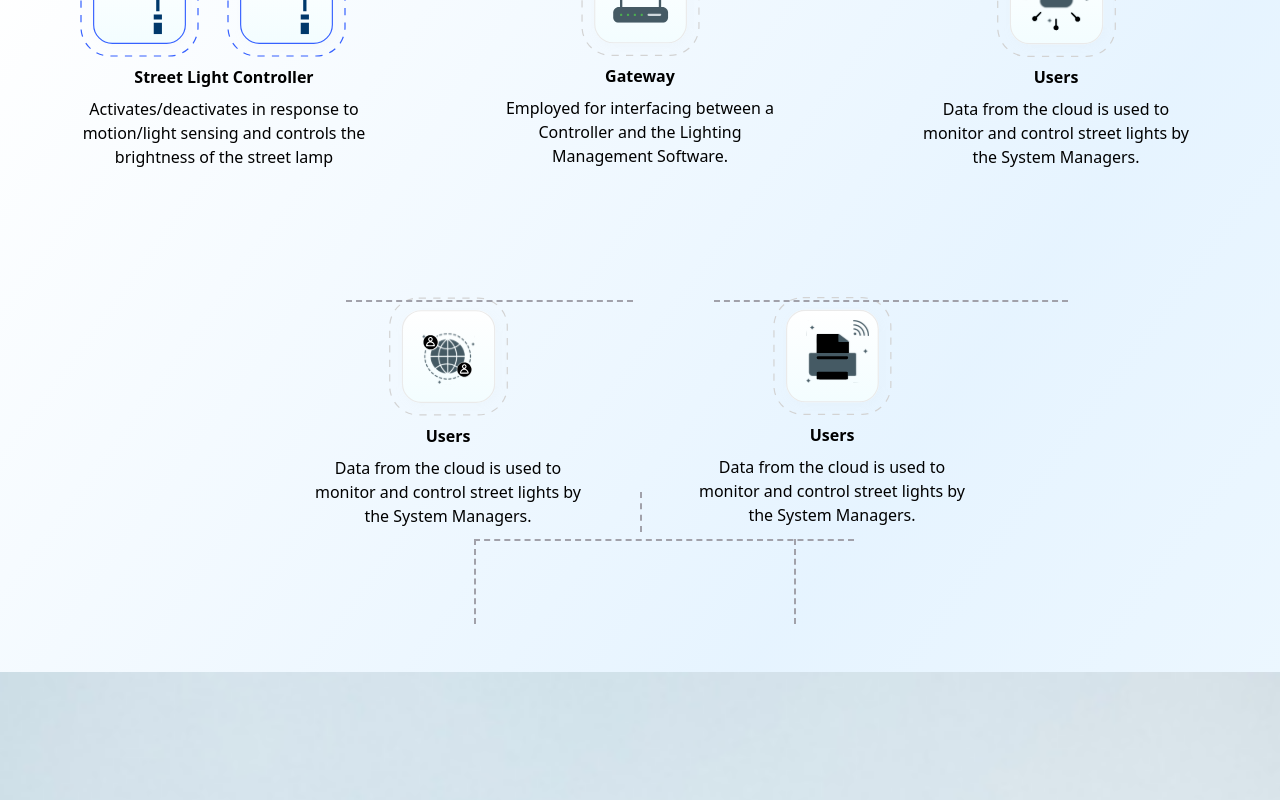
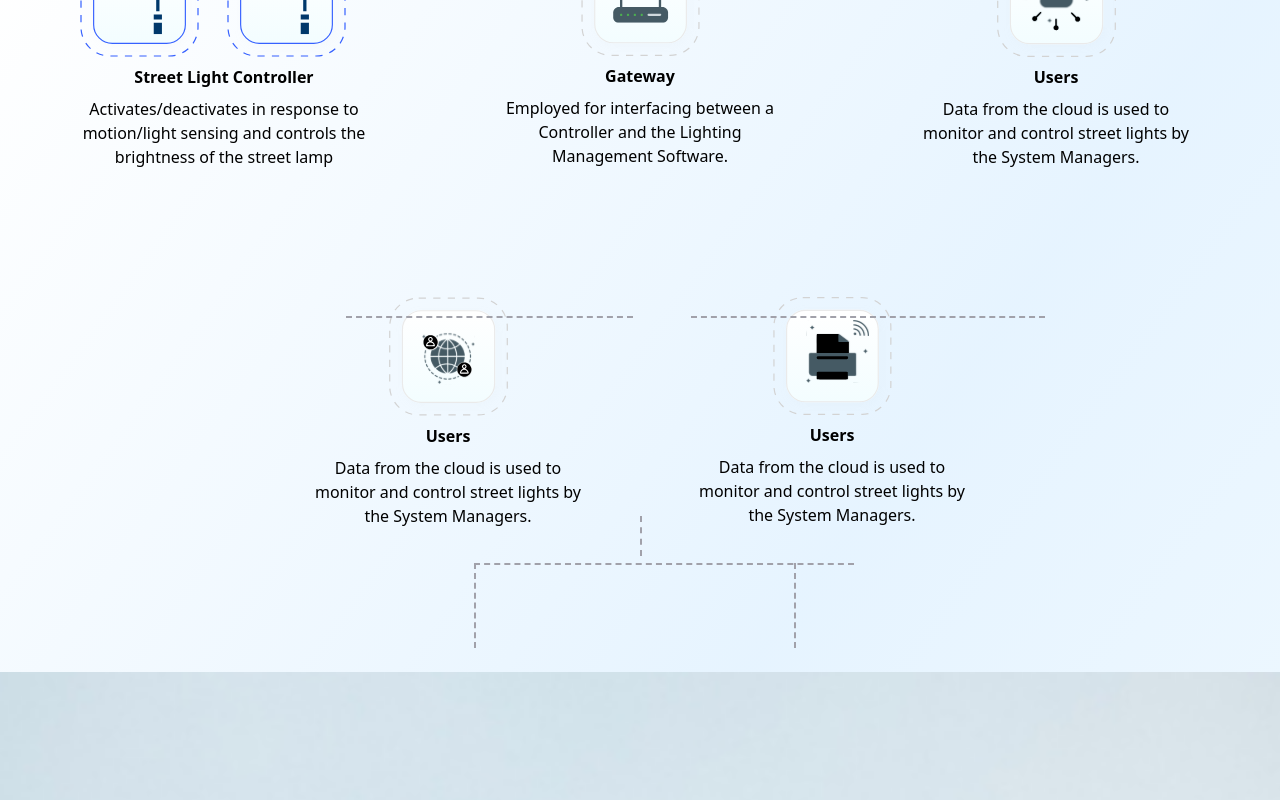
Before and after one commit to pratik860s/Blacksof-Task, a React (Vite) app: page / in a window 1280 px wide. Shown: the part 1284-2084 px from the top of the page. Built offline with nearby package versions, Linux system fonts and the light colour scheme.

Commit message:
changes #8

```diff
--- a/src/components/Products/ProductDetails.tsx
+++ b/src/components/Products/ProductDetails.tsx
@@ -44,7 +44,7 @@ const ProductDetails: React.FC = () => {
         loading="lazy"
         src={Arrow}
         alt="Product diagram"
-        className="object-contain absolute left-54 top-97 w-20 aspect-[2.15] max-md:mt-10"
+        className="object-contain absolute left-55 top-97 w-20 aspect-[2.15] max-md:mt-10"
       />
     </div>
   );
--- a/src/index.css
+++ b/src/index.css
@@ -57,16 +57,19 @@
   left: 27%;
 }
 .top-227{
-  top:198%;
+  top:200%;
 }
 .left-54{
+  left: 54%;
+}
+.left-55{
   left: 55.82%;
 }
 .top-300{
-  top: 222%;
+  top: 225%;
 }
 .top-350{
-  top:227.9%;
+  top:230.9%;
 }
 .left-37{
   left:37%;
```
